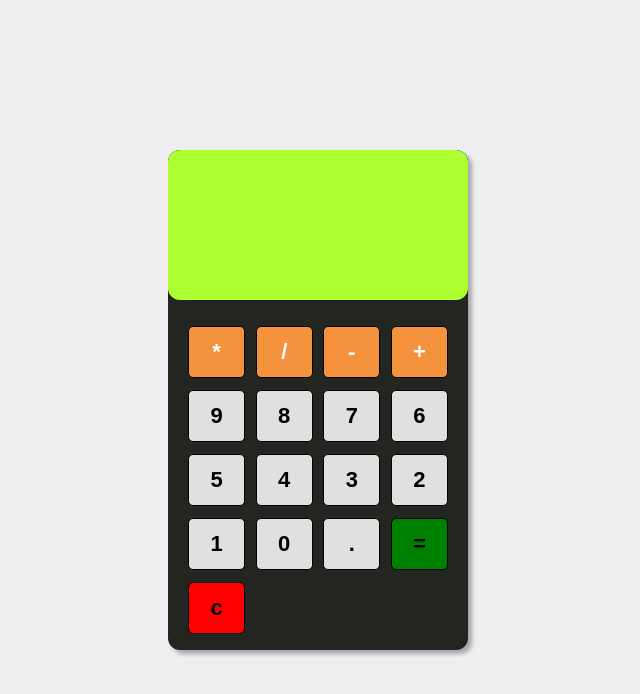
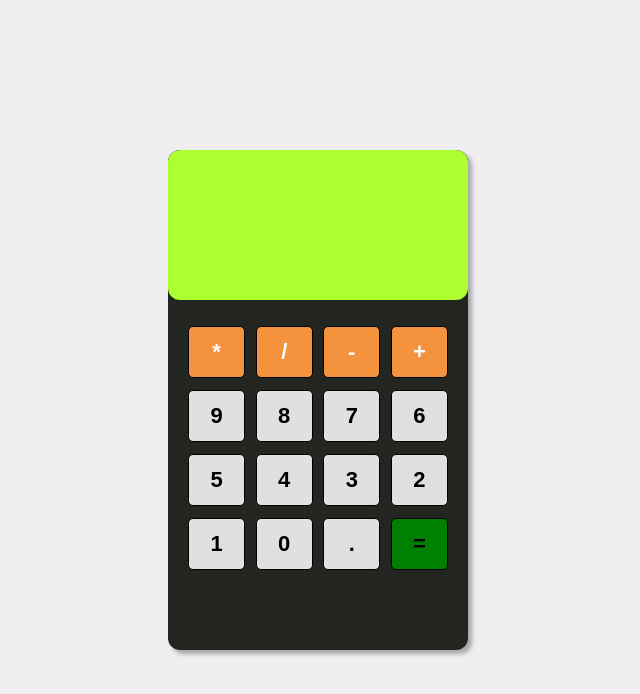
Before and after one commit to Shamim2019/simple-calculator, a plain HTML site: page index.html in a window 1280 px wide. Shown: the whole page, without its empty margins (322-962 px from the left). Drawn offline with nearby package versions, Linux system fonts and the light colour scheme.

Commit message:
try to test

```diff
--- a/index.html
+++ b/index.html
@@ -33,7 +33,6 @@
        <button type="button" class="btn btn-grey" data-num=".">.</button>
 
        <button type="button" class="btn btn-equal">=</button>
-       <button type="button" class="btn btn-clear" >c</button>
 
     </div>
   </section>
```
